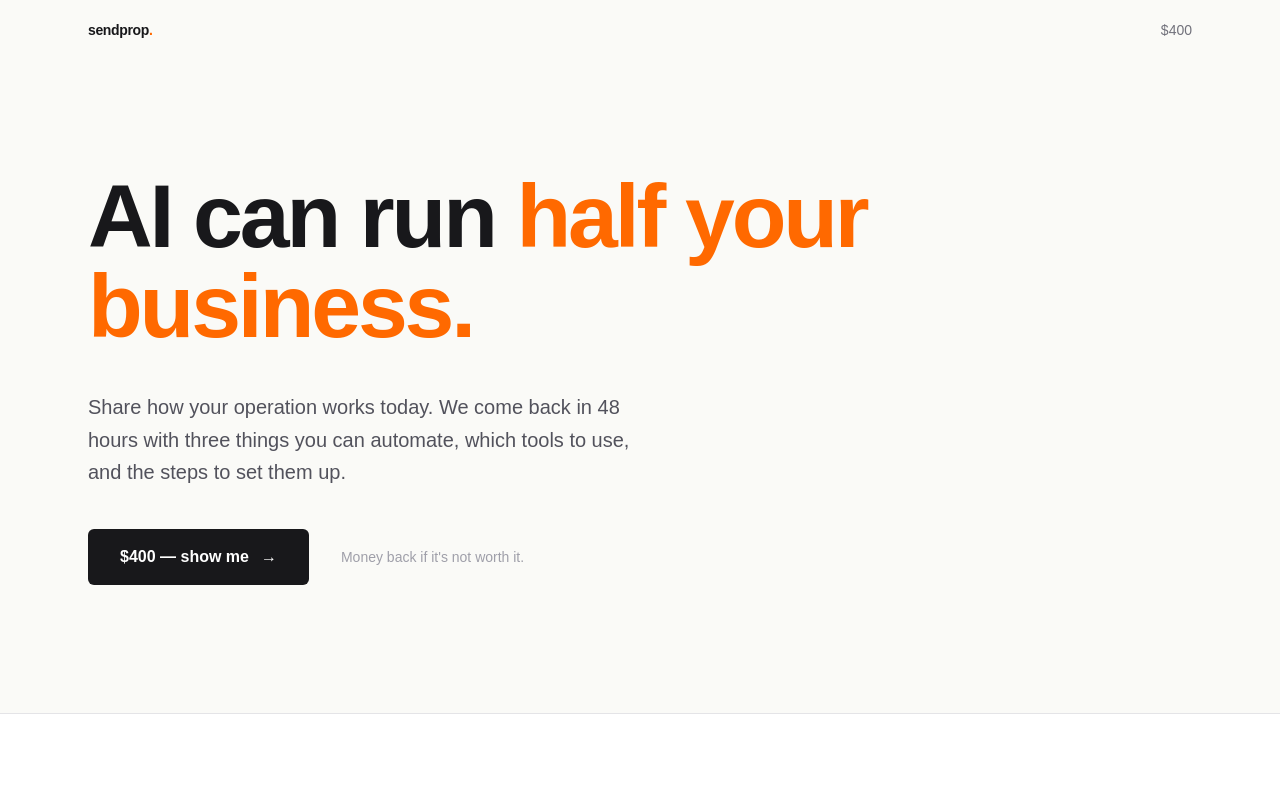
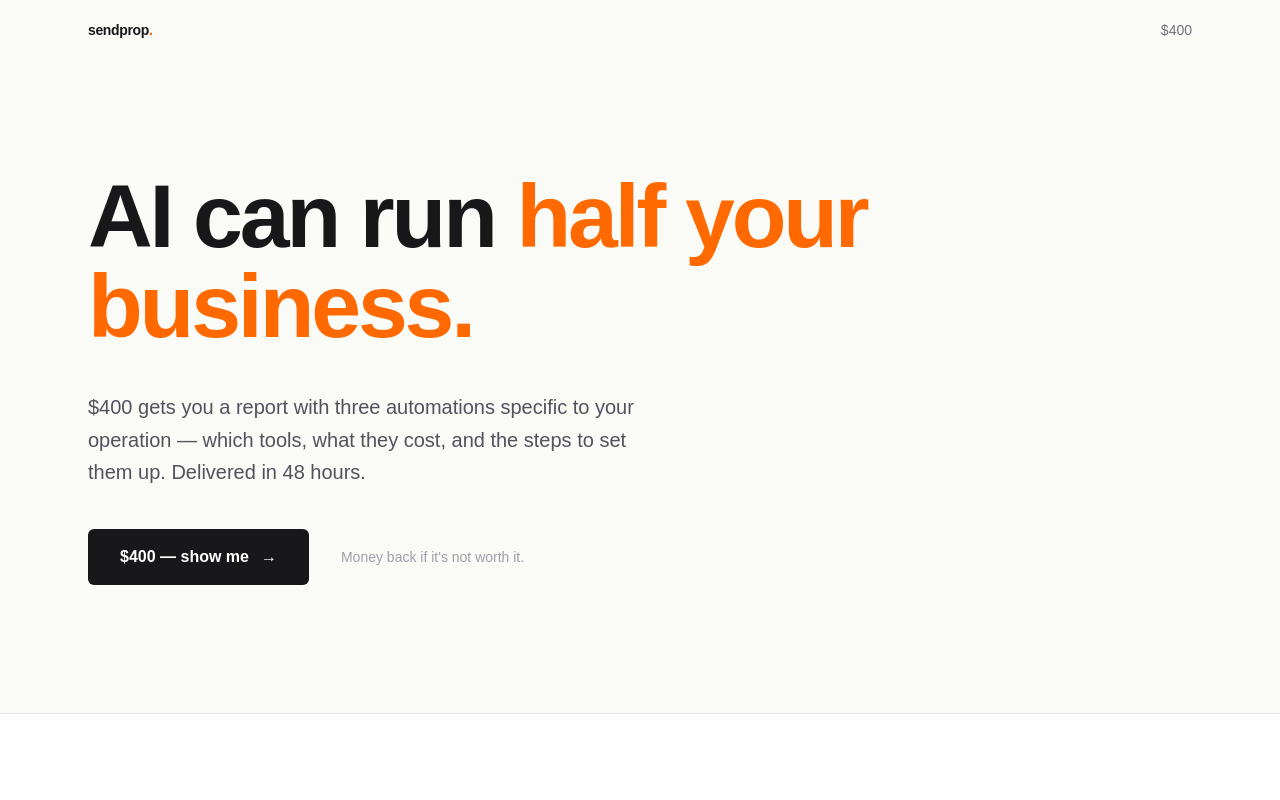
Before and after one commit to jefdiesel/sendprop, a Next.js app: page / in a window 1280 px wide. Shown: the top 800 px of the page. Built offline with nearby package versions, Linux system fonts and the light colour scheme.

Commit message:
Sub-copy: lead with the offer, not instructions
Co-Authored-By: Claude Opus 4.6 (1M context) <noreply@anthropic.com>

```diff
--- a/src/app/page.tsx
+++ b/src/app/page.tsx
@@ -29,9 +29,9 @@ export default function HomePage() {
         </h1>
 
         <p className="mt-10 max-w-xl text-xl leading-relaxed text-zinc-600">
-          Share how your operation works today. We come back in
-          48 hours with three things you can automate, which
-          tools to use, and the steps to set them up.
+          $400 gets you a report with three automations specific
+          to your operation &mdash; which tools, what they cost,
+          and the steps to set them up. Delivered in 48 hours.
         </p>
 
         <div className="mt-10 flex items-center gap-8">
```
